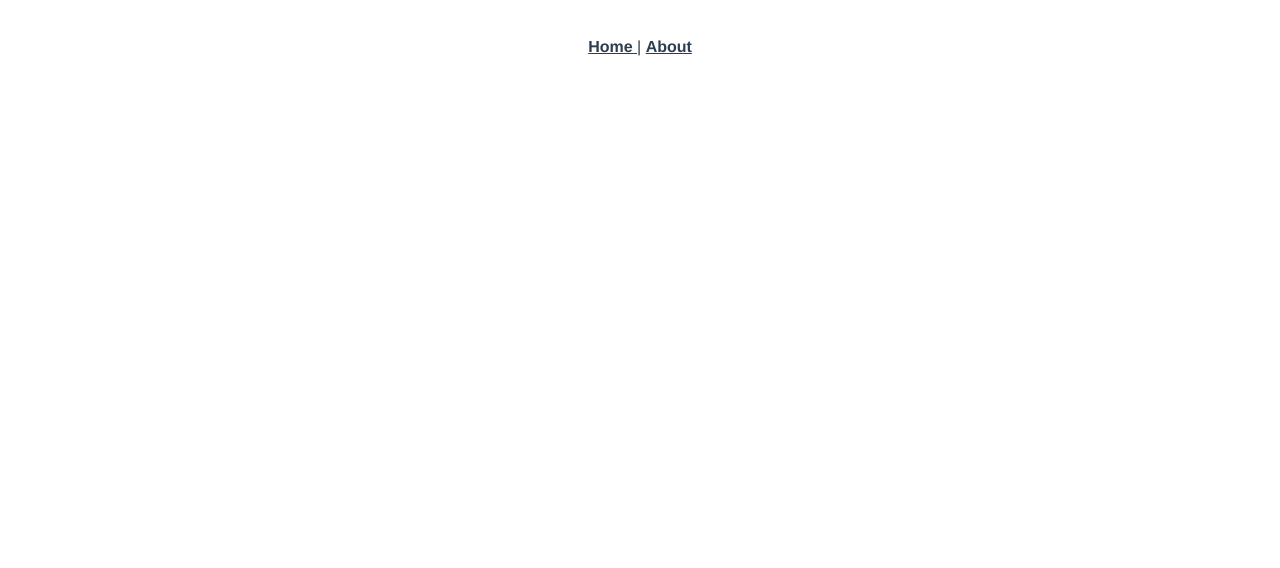
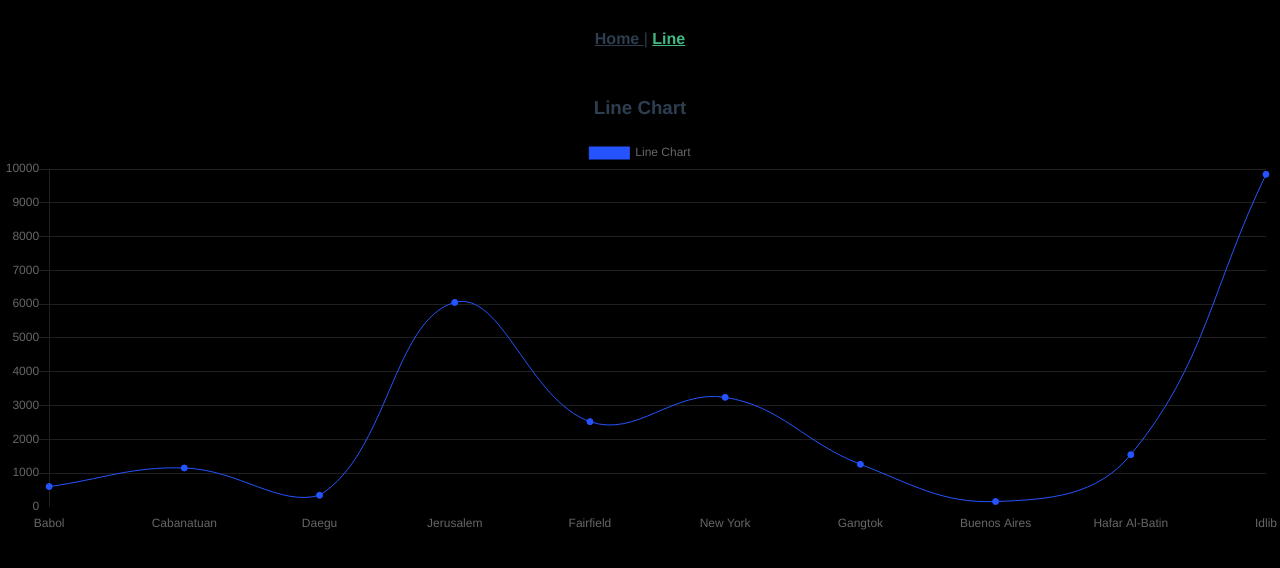
Before and after one commit to CavalcanteLucas/dotaxp, a Vue app in the folder frontend/: page /line in a window 1280 px wide. Shown: the top 568 px of the page. Built offline with nearby package versions, Linux system fonts and the light colour scheme.

Commit message:
Create Line.vue

```diff
--- a/frontend/package.json
+++ b/frontend/package.json
@@ -8,9 +8,11 @@
     "lint": "vue-cli-service lint"
   },
   "dependencies": {
+    "chart.js": "^2.9.4",
     "core-js": "^3.6.5",
     "vue": "^2.6.11",
     "vue-apollo": "^3.0.0-beta.11",
+    "vue-chartjs": "^3.5.1",
     "vue-router": "^3.2.0"
   },
   "devDependencies": {
--- a/frontend/src/App.vue
+++ b/frontend/src/App.vue
@@ -1,12 +1,8 @@
 <template>
   <div id="app">
     <div id="nav">
-      <router-link to="/">
-        Home
-      </router-link> |
-      <router-link to="/about">
-        About
-      </router-link>
+      <router-link to="/"> Home </router-link> |
+      <router-link to="/line"> Line </router-link>
     </div>
     <router-view />
   </div>
@@ -33,4 +29,28 @@
 #nav a.router-link-exact-active {
   color: #42b983;
 }
+
+html,
+body {
+  height: 100%;
+  width: 100%;
+  background-color: black;
+}
+body {
+  display: table;
+  margin: 0;
+}
+#top,
+#bottom {
+  width: 100%;
+  background: yellow;
+  display: table-row;
+}
+#top {
+  height: 50px;
+}
+#bottom {
+  background: lightgrey;
+  height: 100%;
+}
 </style>
--- /dev/null
+++ b/frontend/src/components/LineChart.vue
@@ -0,0 +1,65 @@
+<script>
+import {Line} from "vue-chartjs";
+
+export default {
+    extends: Line,
+    data() {
+        return {
+            chartData: {
+                labels: [
+                    "Babol",
+                    "Cabanatuan",
+                    "Daegu",
+                    "Jerusalem",
+                    "Fairfield",
+                    "New York",
+                    "Gangtok",
+                    "Buenos Aires",
+                    "Hafar Al-Batin",
+                    "Idlib",
+                ],
+                datasets: [
+                    {
+                        label: "Line Chart",
+                        data: [600, 1150, 342, 6050, 2522, 3241, 1259, 157, 1545, 9841],
+                        fill: false,
+                        borderColor: "#2554FF",
+                        backgroundColor: "#2554FF",
+                        borderWidth: 1,
+                    },
+                ],
+            },
+            options: {
+                scales: {
+                    yAxes: [
+                        {
+                            ticks: {
+                                beginAtZero: true,
+                            },
+                            gridLines: {
+                                display: true,
+                                color: "#202020",
+                            },
+                        },
+                    ],
+                    xAxes: [
+                        {
+                            gridLines: {
+                                display: true,
+                            },
+                        },
+                    ],
+                },
+                legend: {
+                    display: true,
+                },
+                responsive: true,
+                maintainAspectRatio: false,
+            },
+        };
+    },
+    mounted() {
+        this.renderChart(this.chartData, this.options);
+    },
+};
+</script>
--- a/frontend/src/router.js
+++ b/frontend/src/router.js
@@ -1,5 +1,7 @@
 import Vue from 'vue'
 import VueRouter from 'vue-router'
+
+import Home from './views/Home.vue'
 
 Vue.use(VueRouter)
 
@@ -7,12 +9,12 @@ const routes = [
     {
         path: '/',
         name: 'Home',
-        component: () => import('./views/Home.vue')
+        component: Home
     },
     {
-        path: '/about',
-        name: 'About',
-        component: () => import('./views/About.vue')
+        path: '/line',
+        name: 'Line',
+        component: () => import('./views/Line.vue')
     }
 ]
 
--- a/frontend/src/views/About.vue
+++ /dev/null
@@ -1,5 +0,0 @@
-<template>
-  <div class="about">
-    <h1>This is an about page</h1>
-  </div>
-</template>
--- a/frontend/src/views/Home.vue
+++ b/frontend/src/views/Home.vue
@@ -3,6 +3,8 @@
     <img
       alt="Vue logo"
       src="../assets/logo.png"
+      width="450"
+      height="240"
     >
     <HelloWorld msg="Welcome to Your Vue.js App" />
   </div>
--- /dev/null
+++ b/frontend/src/views/Line.vue
@@ -0,0 +1,16 @@
+<template>
+  <div>
+    <h3>Line Chart</h3>
+    <line-chart />
+  </div>
+</template>
+
+<script>
+import LineChart from "../components/LineChart";
+
+export default {
+    components: {
+        LineChart,
+    },
+};
+</script>
```
Also changed, not shown: frontend/.eslintrc.js, frontend/src/assets/logo.png, 1 other file (tests, documents, lock files or other folders).
